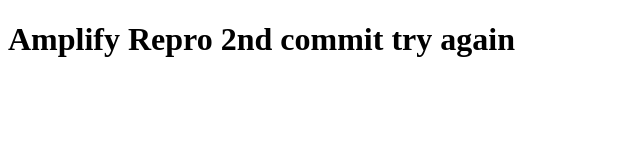
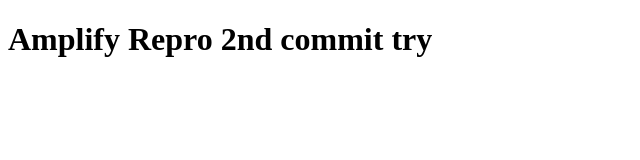
Before and after one commit to Sanayshah2/amplify-repro, a website: page index.html in a window 1280 px wide. Shown: the whole page, without its empty margins (0-640 px from the left). Drawn offline with Linux system fonts and the light colour scheme.

Commit message:
Update index.html

```diff
--- a/index.html
+++ b/index.html
@@ -1,2 +1,2 @@
 <!DOCTYPE html>
-<html><body><h1>Amplify Repro 2nd commit try again</h1></body></html>
+<html><body><h1>Amplify Repro 2nd commit try</h1></body></html>
```
